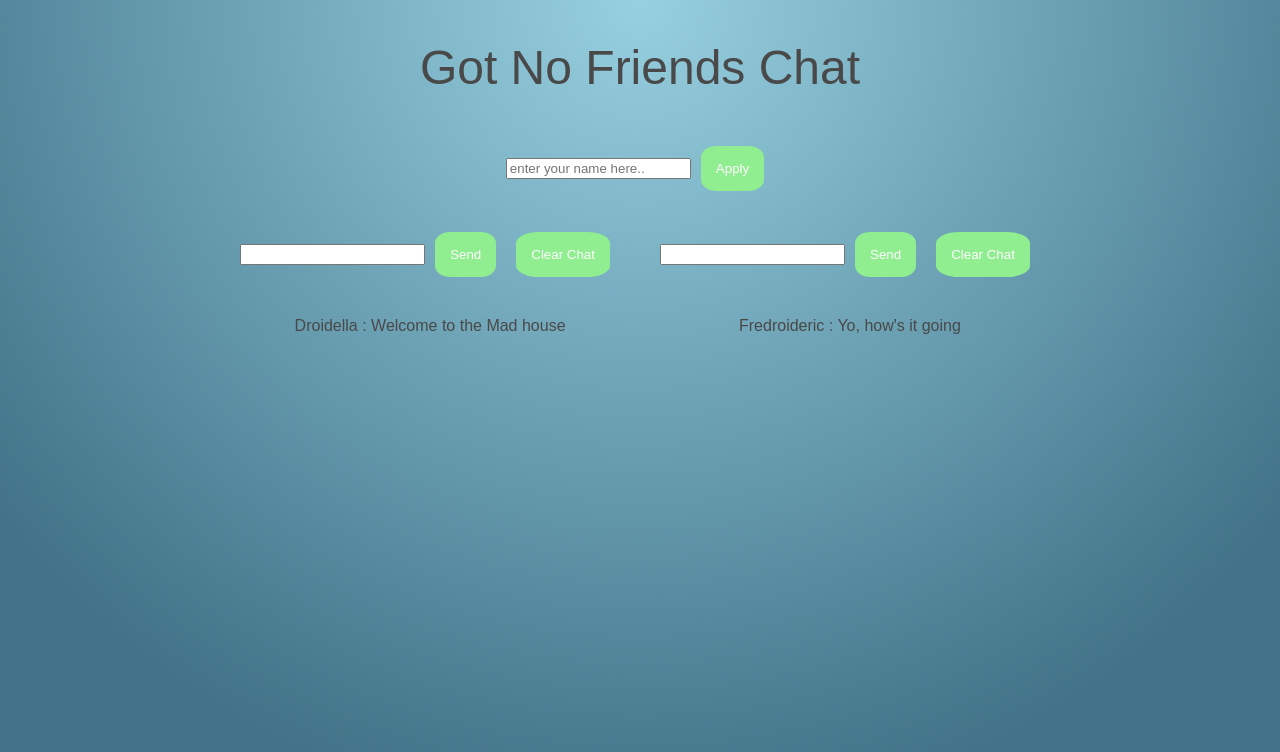
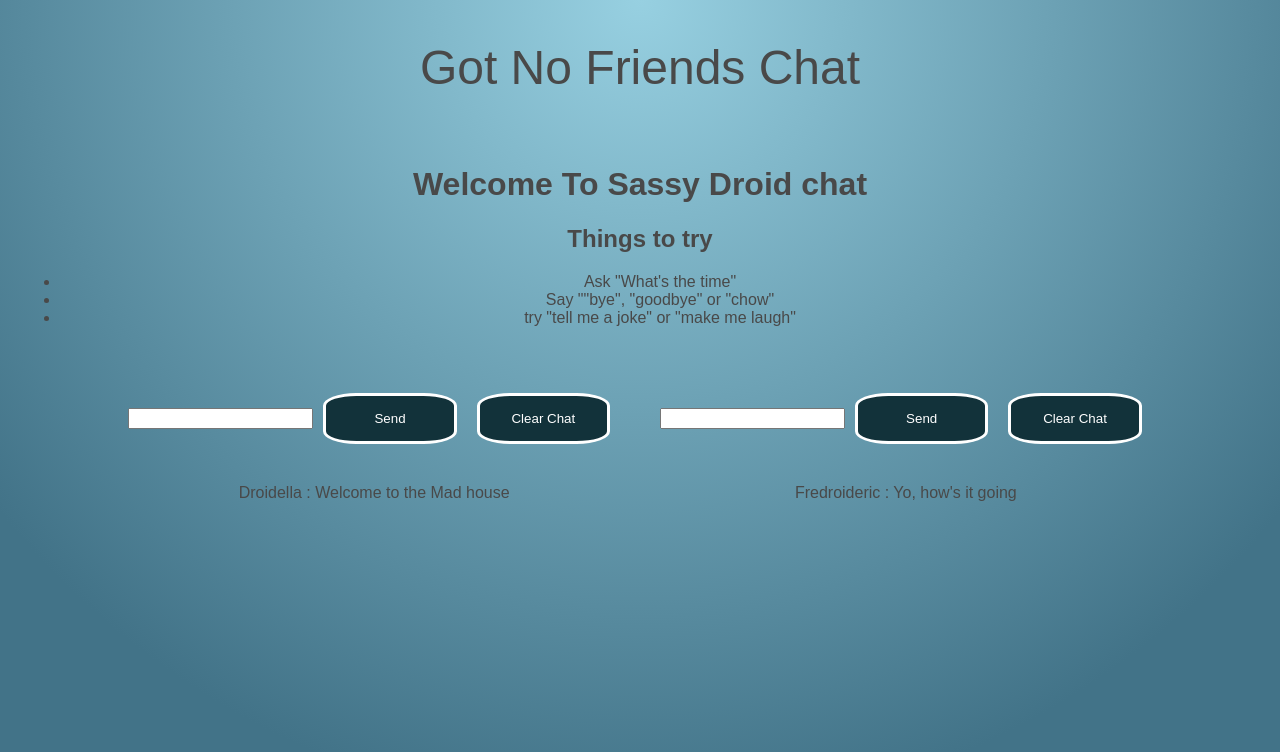
Before and after one commit to JodyPSmith/react-todo-lonelybot, a React (Create React App) app: page / in a window 1280 px wide. Both pictures are taken after a click on the button "Apply". Shown: the top 752 px of the page. Built offline with nearby package versions, Linux system fonts and the light colour scheme.

Commit message:
more tweaks

```diff
--- a/src/App.css
+++ b/src/App.css
@@ -69,11 +69,11 @@ body {
 }
 
 .buttons {
-  background-color: lightgreen;
+  background-color: #12323a;
   color : white;
-  border : none;
+  border : solid;
   border-radius : 25%;
-  min-width: 3em;
+  width: 10em;
   padding: 15px;
   margin: 10px;
 }
--- a/src/App.js
+++ b/src/App.js
@@ -1,22 +1,21 @@
 import React, { Component } from 'react';
 //import logo from './logo.svg';
 import './App.css';
+
+// to fix, need to import one liner jokes to make her funny, need to submit text on enter,
+// need to pass name somehow in a way that doesn't hide input first, make fredroideric very canadian with Eh and tabernac etc
+
 //LonelyBot
 
 // App asks for name before showing chat since
 class App extends Component {
   constructor() {
     super();
-    this.name = "Enter Name : ";
-    this.state = {};
+    this.state = { name: "Enter Name : " };
   }
 
   addName = () => {
-    //this.name = this.nameBox.value;
-    console.log(this.nameBox);
-    this.setState({name : this.nameBox.value});
-    console.log(this.state.name);
-
+    this.setState({ name: this.nameBox.value });
   }
 
   render() {
@@ -24,17 +23,25 @@ class App extends Component {
       <div>
         <div className="mainTitle">Got No Friends Chat</div>
 
-      {this.name === "Enter Name : " ?
+        {this.state.name === "Enter Name : " ?
           <div id="chatwindow">
             <input ref={(name) => { this.nameBox = name }} placeholder="enter your name here.." />
             <button className="buttons" onClick={this.addName}  >Apply</button>
           </div> :
           <div>
-        <div className="regDiv"> Welcome To Sassy Droid chat {this.name} </div>
-
+            <div className="regDiv">
+              <h1>Welcome To Sassy Droid chat {this.state.name} </h1>
+              <h2>Things to try</h2>
+              <ul>
+                <li>Ask "What's the time"</li>
+                <li>Say ""bye", "goodbye" or "chow"</li>
+                <li>try "tell me a joke" or "make me laugh"</li>
+              </ul>
+            </div>
+            <div className="sidebyside"> <Chatbot botName="Droidella" name={this.state.name} /> <Chatbot botName="Fredroideric" name={this.state.name} /></div>
           </div>
         }
-    <div className="sidebyside"> <Chatbot botName="Droidella" name={this.state.name}/> <Chatbot botName="Fredroideric" name={this.state.name}/></div>
+
 
       </div>)
   }
@@ -66,8 +73,8 @@ class Chatbot extends Component {
     this.setState({ chat: this.state.chat.concat({ text: this.inptBox.value, time: Date.now(), name: this.name }) });
     if (this.inptBox.value === "what's the time") {
       this.wantstime = true;
-    } else if  (this.inptBox.value === "bye" || this.inptBox.value === "goodbye" || this.inptBox.value === "chow") {
-      this.saidGoodbye= true;
+    } else if (this.inptBox.value === "bye" || this.inptBox.value === "goodbye" || this.inptBox.value === "chow") {
+      this.saidGoodbye = true;
     } else if (this.inptBox.value === "tell me a joke" || this.inptBox.value === "make me laugh" || this.inptBox.value === "how's your humor?") {
       this.tellMeAJoke = true;
     }
@@ -100,8 +107,10 @@ class Chatbot extends Component {
       this.setState({ chat: this.state.chat.concat({ text: goodbyes[this.num] + " " + this.name, time: Date.now(), name: this.props.botName }) });
       this.saidGoodbye = false;
     } else if (this.tellMeAJoke === true) {
+      //var joke = oneLinerJoke.getRandomJoke();
+      //console.log(joke);
       this.setState({ chat: this.state.chat.concat({ text: "Knock, fricken, Knock..." + this.name, time: Date.now(), name: this.props.botName }) });
-      this.tellMeAJoke === false;
+      this.tellMeAJoke = false;
     } else {
       this.num = Math.floor(Math.random() * responses.length);
       this.setState({ chat: this.state.chat.concat({ text: responses[this.num], time: Date.now(), name: this.props.botName }) });
@@ -121,7 +130,7 @@ class Chatbot extends Component {
           <button className="buttons" onClick={this.cleanHouse}>Clear Chat</button>
         </div>
         <div className="regDiv">
-          {this.state.chat.map((x) => <li id="list"> {x.name +" : " + x.text} </li>)}
+          {this.state.chat.map((x) => <li id="list"> {x.name + " : " + x.text} </li>)}
         </div>
       </div>
     );
--- a/src/index.js
+++ b/src/index.js
@@ -3,6 +3,7 @@ import ReactDOM from 'react-dom';
 import './index.css';
 import App from './App';
 import registerServiceWorker from './registerServiceWorker';
+import {getRandomJoke} from 'one-liner-joke';
 
 ReactDOM.render(<App />, document.getElementById('root'));
 registerServiceWorker();
```
Lines whose indentation alone changed are shown as unchanged.
